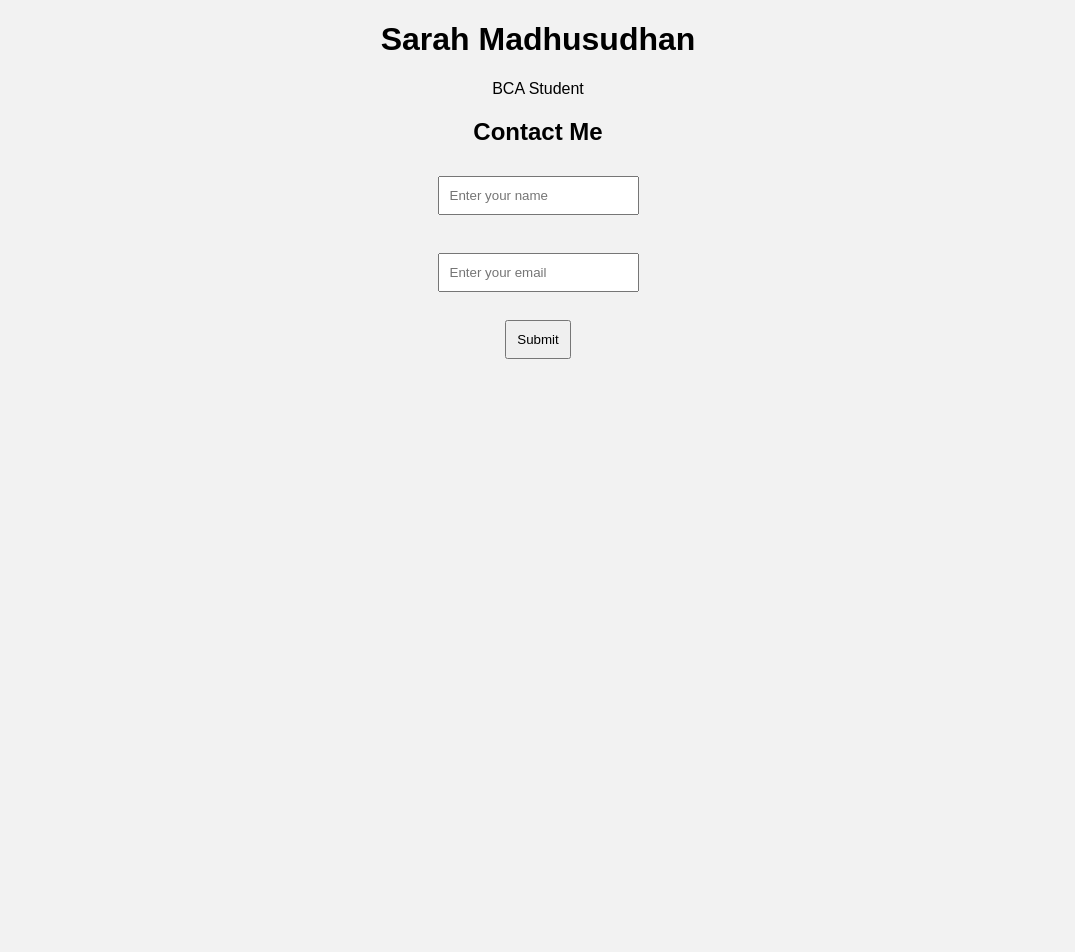
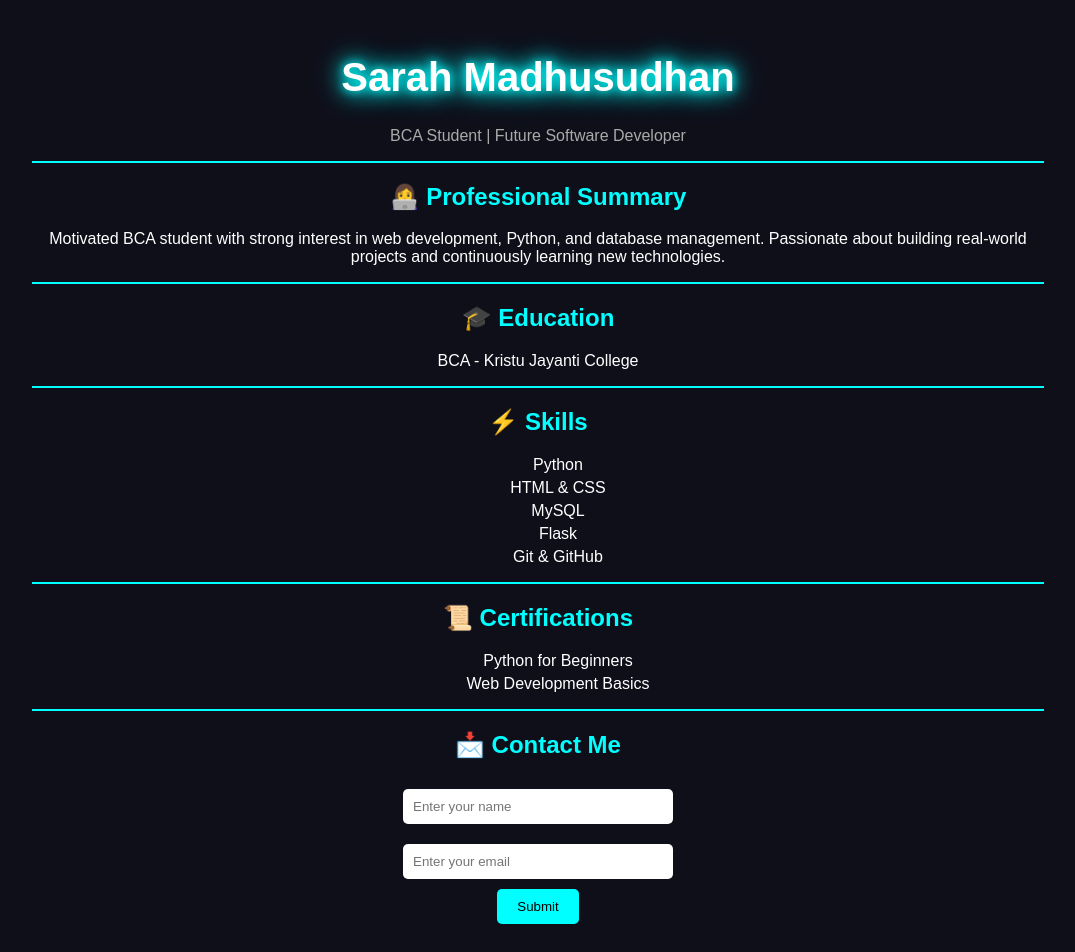
Before and after one commit to sarahmadhusudhan1504-cyber/portfolio_project1, a Flask app: page / in a window 1280 px wide. Shown: the whole page, without its empty margins (102-1177 px from the left). Before the commit the page ends 359 px from the top, so only its background shows below. Run offline with Flask 3, Linux system fonts and the light colour scheme.

Commit message:
updated portfolio design with neon theme

```diff
--- a/static/style.css
+++ b/static/style.css
@@ -1,14 +1,58 @@
-body{
-font-family:Arial;
-text-align:center;
-background:#f2f2f2;
+body {
+    font-family: Arial;
+    background: #0f0f1a;
+    color: white;
+    text-align: center;
 }
 
-input{
-padding:10px;
-margin:10px;
+.container {
+    width: 80%;
+    margin: auto;
+    padding: 20px;
 }
 
-button{
-padding:10px;
+.glow {
+    font-size: 40px;
+    color: #fff;
+    text-shadow: 0 0 10px cyan, 0 0 20px cyan, 0 0 30px cyan;
 }
+
+.subtitle {
+    color: #aaa;
+}
+
+h2 {
+    color: cyan;
+}
+
+hr {
+    border: 1px solid cyan;
+}
+
+ul {
+    list-style: none;
+}
+
+li {
+    margin: 5px;
+}
+
+input {
+    padding: 10px;
+    margin: 10px;
+    width: 250px;
+    border: none;
+    border-radius: 5px;
+}
+
+button {
+    padding: 10px 20px;
+    background: cyan;
+    border: none;
+    border-radius: 5px;
+    cursor: pointer;
+}
+
+button:hover {
+    background: #00ffff;
+}
--- a/templates/index.html
+++ b/templates/index.html
@@ -8,24 +8,63 @@
 
 <body>
 
-<h1>Sarah Madhusudhan</h1>
-<p>BCA Student</p>
+<div class="container">
 
-<h2>Contact Me</h2>
+<h1 class="glow">Sarah Madhusudhan</h1>
+<p class="subtitle">BCA Student | Future Software Developer</p>
+
+<hr>
+
+<h2>👩‍💻 Professional Summary</h2>
+<p>
+Motivated BCA student with strong interest in web development,
+Python, and database management. Passionate about building
+real-world projects and continuously learning new technologies.
+</p>
+
+<hr>
+
+<h2>🎓 Education</h2>
+<p>BCA - Kristu Jayanti College</p>
+
+<hr>
+
+<h2>⚡ Skills</h2>
+<ul>
+<li>Python</li>
+<li>HTML & CSS</li>
+<li>MySQL</li>
+<li>Flask</li>
+<li>Git & GitHub</li>
+</ul>
+
+<hr>
+
+<h2>📜 Certifications</h2>
+<ul>
+<li>Python for Beginners</li>
+<li>Web Development Basics</li>
+</ul>
+
+<hr>
+
+<h2>📩 Contact Me</h2>
 
 <form method="POST" action="/submit">
 
-<input type="text" name="name" placeholder="Enter your name">
+<input type="text" name="name" placeholder="Enter your name" required>
 
-<br><br>
+<br>
 
-<input type="email" name="email" placeholder="Enter your email">
+<input type="email" name="email" placeholder="Enter your email" required>
 
-<br><br>
+<br>
 
 <button type="submit">Submit</button>
 
 </form>
 
+</div>
+
 </body>
 </html>
```
